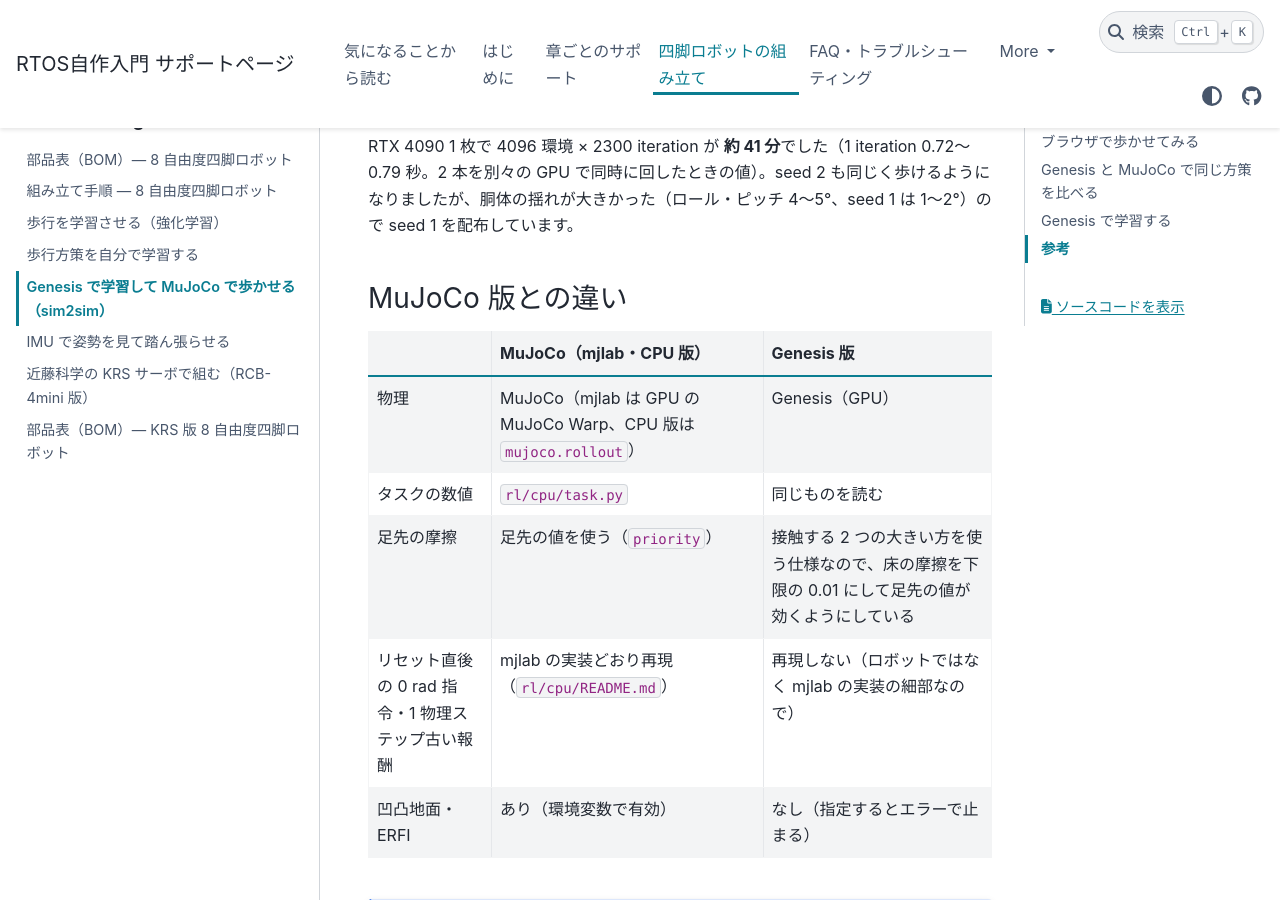
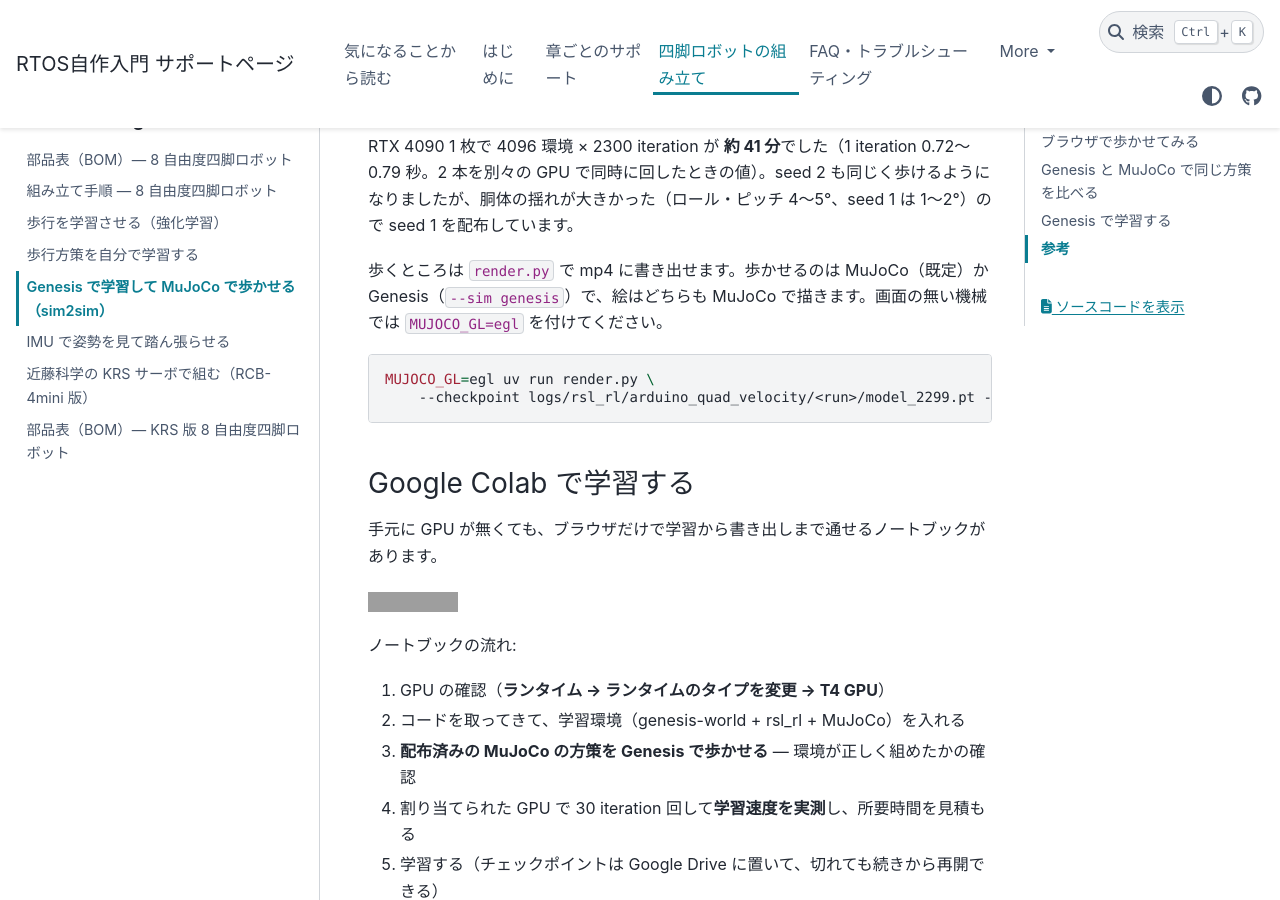
Before and after one commit to iory/build-your-own-arduino-rtos, a Sphinx documentation site: the page built from docs/ja/source/hardware/sim2sim.md, in a window 1280 px wide and 900 px high, scrolled down 3896 px. Built offline with Sphinx 7.4.7 and the PyData theme 0.15.4, drawn with Linux system fonts in a browser that asks for light colours; some of the changed text lies outside the part shown; grey boxes are pictures that could not be loaded.

Commit message:
docs: sim2sim のページに、Genesis 版の Colab ノートブックと render.py の使い方を書く

````diff
--- a/docs/ja/source/hardware/sim2sim.md
+++ b/docs/ja/source/hardware/sim2sim.md
@@ -116,6 +116,43 @@
 なりましたが、胴体の揺れが大きかった（ロール・ピッチ 4〜5°、seed 1 は 1〜2°）ので
 seed 1 を配布しています。
 
+歩くところは `render.py` で mp4 に書き出せます。歩かせるのは MuJoCo（既定）か
+Genesis（`--sim genesis`）で、絵はどちらも MuJoCo で描きます。画面の無い機械では
+`MUJOCO_GL=egl` を付けてください。
+
+```bash
+MUJOCO_GL=egl uv run render.py \
+    --checkpoint logs/rsl_rl/arduino_quad_velocity/<run>/model_2299.pt --out walk.mp4
+```
+
+### Google Colab で学習する
+
+手元に GPU が無くても、ブラウザだけで学習から書き出しまで通せるノートブックが
+あります。
+
+```{raw} html
+<p>
+  <a href="https://colab.research.google.com/github/iory/build-your-own-arduino-rtos/blob/main/code/13_quadruped/rl/colab/genesis_colab.ipynb"
+     target="_blank" rel="noopener">
+    <img src="https://colab.research.google.com/assets/colab-badge.svg"
+         alt="Open In Colab"></a>
+</p>
+```
+
+ノートブックの流れ:
+
+1. GPU の確認（**ランタイム → ランタイムのタイプを変更 → T4 GPU**）
+2. コードを取ってきて、学習環境（genesis-world + rsl_rl + MuJoCo）を入れる
+3. **配布済みの MuJoCo の方策を Genesis で歩かせる** — 環境が正しく組めたかの確認
+4. 割り当てられた GPU で 30 iteration 回して**学習速度を実測**し、所要時間を見積もる
+5. 学習する（チェックポイントは Google Drive に置いて、切れても続きから再開できる）
+6. 学習した方策を Genesis と MuJoCo の両方で歩かせて比べ、
+   **歩くところを動画で並べて見る**（左が MuJoCo、右が Genesis）
+7. 実機用の `.h` と、ブラウザ版の `policy_genesis.json` に書き出す
+
+書き出した `policy_genesis.json` を `docs/assembly/quadruped/walk/` に置き換えると、
+上のブラウザ版の「RL 方策（Genesis で学習）」が自分の方策になります。
+
 ### MuJoCo 版との違い
 
 | | MuJoCo（mjlab・CPU 版） | Genesis 版 |
````
Also changed, not shown: docs/en/source/hardware/sim2sim.md (+39 -0 lines), docs/en/source/hardware/train.md (+3 -1 lines), docs/ja/source/hardware/train.md (+2 -1 lines).
